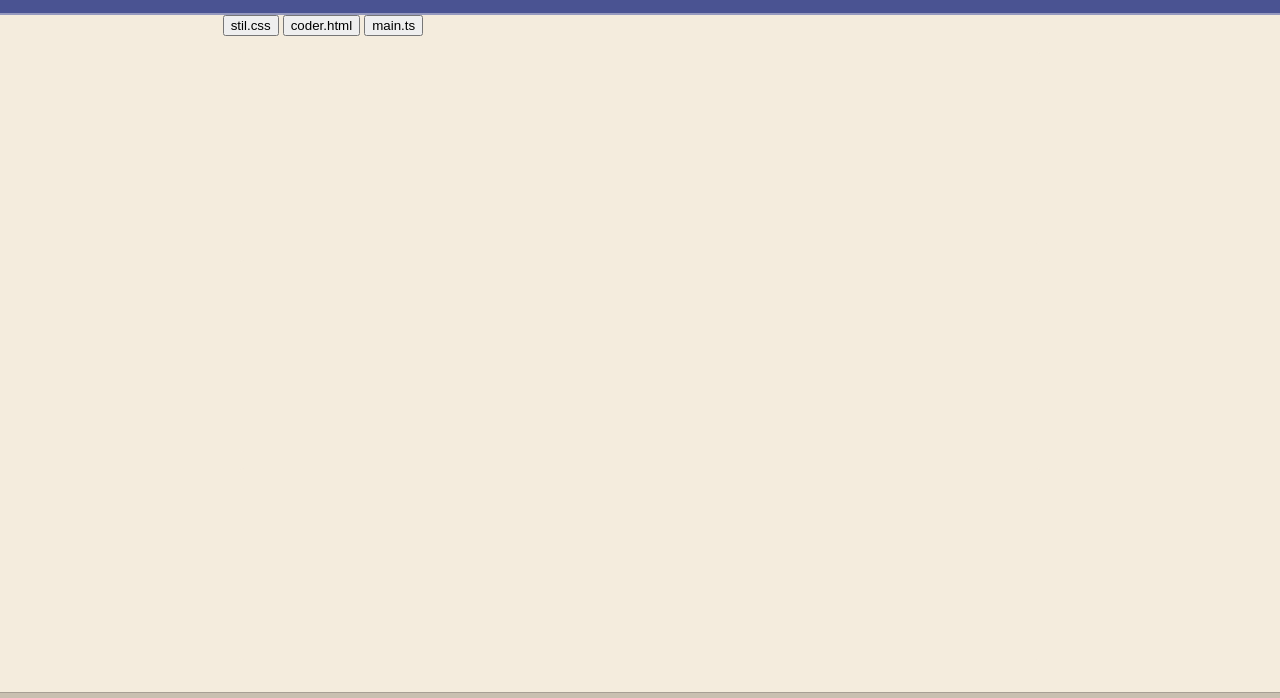
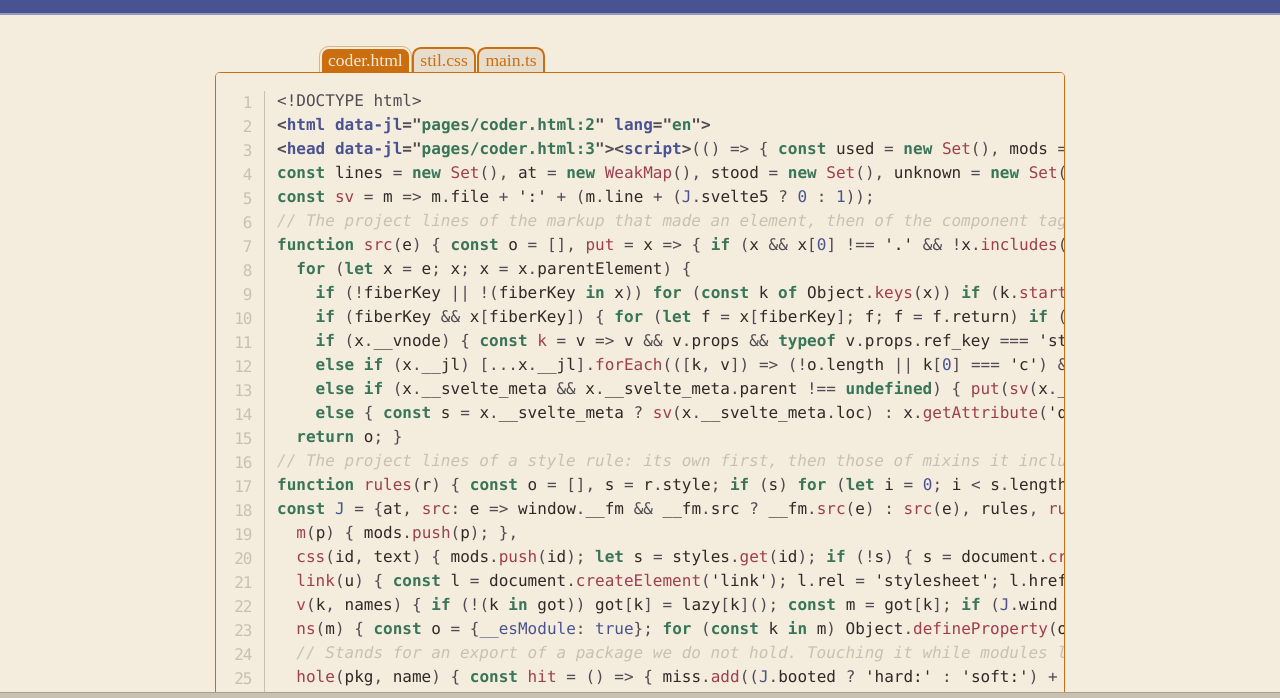
Before and after one commit to aama012026/html-css-t1, a website with bundled scripts: page pages/coder.html in a window 1280 px wide. Shown: the part 70-768 px from the top of the page. Built offline with nearby package versions, Linux system fonts and the light colour scheme; a web font is replaced by a local one.

Commit message:
Created tab view functionality in ts and changed fallback colors to something more readable for unfinished landing page.

```diff
--- a/assets/css/prism.css
+++ b/assets/css/prism.css
@@ -48,11 +48,12 @@ pre[class*='language-'] {
 	width: 80ch;
 	height: 100%;
 	max-width: 80vw;
-	max-height: 80vh;
+	max-height: 75vh;
 	background: var(--paper);
 	margin: 1em;
+	margin-top: 0;
 	border-radius: 0.3em;
-	border: 1px solid var(--amber);
+	border: 1px solid var(--copper);
 }
 :not(pre) > code[class*='language-'] {
 	padding: 0.1em;
--- a/assets/css/stil.css
+++ b/assets/css/stil.css
@@ -43,8 +43,8 @@
 	--c-primary-dim: var(--linen);
 	--c-accent: var(--indigo);
 	--c-accent-dim: var(--lavender);
-	--c-fallback-a: var(--red);
-	--c-fallback-b: var(--blue);
+	--c-fallback-a: var(--paper);
+	--c-fallback-b: var(--indigo);
 	--c-bg: var(--c-fallback-a);
 	--c-fg: var(--c-fallback-b);
 
@@ -91,14 +91,17 @@ header {
 	grid-template-columns: 1fr auto 1fr;
 	align-items: start;
 	padding: 0.6em 1em 1em;
+
 	& h1 {
 		justify-self: end;
 		font-size: var(--fontSizeHeader);
 		margin: 0;
 	}
+
 	& .divider {
 		height: var(--fontSizeHeader);
 	}
+
 	& details {
 		justify-self: start;
 	}
@@ -140,9 +143,29 @@ img.icon {
 	height: 1em;
 }
 
-#code-blocks {
+.source-code {
+	padding-top: 2em;
+	padding-bottom: 0;
+	margin-bottom: 0;
+
+	& .tabline {
+		display: grid;
+		width: 80vw;
+		max-width: 80ch;
+		margin: auto;
+		grid-template-columns: auto auto auto 1fr;
+		gap: 0.1em;
+		justify-content: center;
+	}
+}
+
+.responsive-grid {
+	margin: 0;
+	padding: 0 1em 2em;
 	display: grid;
-	grid-template-columns: auto;
+	/* TODO: Some weirdness is affecting header and footer
+	when specifying template columns w/just auto. (Firefox) */
+	grid-auto-columns: auto;
 	justify-content: center;
 }
 
@@ -174,6 +197,8 @@ img.icon {
 }
 
 /* Style */
+/* TODO: Inversion logic needs to be cleaned up to work nicely with
+text gradients. Right now the composer page header is broken. */
 .normal {
 	font-family: 'Cascadia Code';
 	font-weight: 300;
@@ -249,14 +274,17 @@ img.icon {
 
 a:has(.icon) {
 	text-decoration: none;
+
 	&:visited {
 		color: black;
 		text-decoration: none;
 	}
+
 	& span {
 		text-decoration: dashed 0.1em underline black;
 		text-underline-offset: 0.1em;
 	}
+
 	&:hover span {
 		color: black;
 		text-decoration-style: solid;
@@ -275,6 +303,7 @@ a.black, a.black:visited {
 	color: black;
 	text-decoration: dashed 0.1em underline black;
 	text-underline-offset: 0.1em;
+
 	&:hover {
 		font-weight: 600;
 		color: black;
@@ -286,14 +315,43 @@ a.black, a.black:visited {
 a.no-underline {
 	color: var(--c-fg);
 	text-decoration: none;
-	&:visited{
+
+	&:visited {
 		color:var(--c-fg);
 		text-decoration: none;
 	}
-	&:hover, :focus{
+
+	&:hover, :focus {
 		color: transparent;
 		text-decoration: solid underline 2px var(--c-fg);
 		text-underline-offset: 0.16em;
 		font-weight: 400;
 	}
 }
+
+.btn-tab {
+	font-family: 'Cascadia Code';
+	font-weight: 400;
+	font-size: 1.1rem;
+	color: var(--copper);
+	background: var(--parchment);
+	border: 2px solid var(--copper);
+	border-radius: 0.5em;
+	border-bottom: none;
+	border-bottom-left-radius: 0;
+	border-bottom-right-radius: 0;
+
+	&:hover {
+		font-weight: 600;
+		text-decoration: underline solid var(--copper) 1px;
+		text-underline-offset: 0.1em;
+	}
+
+	&.is-active {
+		color: var(--paper);
+		background: var(--copper);
+		border-color: var(--paper);
+		outline: solid 1px var(--apricot);
+		text-decoration-color:  var(--paper);
+	}
+}
--- a/pages/coder.html
+++ b/pages/coder.html
@@ -6,8 +6,8 @@
 	<meta name="author" content="Mikkel">
 	<link rel="stylesheet" href="/assets/css/prism.css">
 	<link rel="stylesheet" href="/assets/css/stil.css">
+	<script src="/src/prism.js"></script>
 	<script src="/dist/main.js" type="module"></script>
-	<script src="/src/prism.js" defer></script>
 	<title>Mikkel - Coder</title>
 </head>
 
@@ -29,15 +29,15 @@
 </header>
 
 <main>
-	<section id="code-blocks">
-		<div class="code-tabs">
-			<button id="btn-tab-css">stil.css</button>
-			<button id="btn-tab-html">coder.html</button>
-			<button id="btn-tab-ts">main.ts</button>
+	<section class="source-code">
+		<div class="tabline">
+			<button id="btn-tab-html" class="btn-tab is-active">coder.html</button>
+			<button id="btn-tab-css" class="btn-tab">stil.css</button>
+			<button id="btn-tab-ts" class="btn-tab">main.ts</button>
 		</div>
 		<div class="responsive-grid">
+			<pre><code id="coder-html" class="language-html line-numbers"></code></pre>
 			<pre><code id="stil-css" class="language-css line-numbers"></code></pre>
-			<pre><code id="coder-html" class="language-html line-numbers"></code></pre>
 			<pre><code id="main-ts" class="language-ts line-numbers"></code></pre>
 		</div>
 	</section>
--- a/src/main.ts
+++ b/src/main.ts
@@ -1,6 +1,73 @@
-const stilCss: string = await getFileContent('../assets/css/stil.css');
-const coderHtml: string = await getFileContent('../pages/coder.html');
+declare const Prism: any;
 
-async function getFileContent(path: string) {
+type CodePage = {
+	sourceText: string,
+	button: Element,
+	view: Element,
+	isActive: boolean
+}
+
+const container: Element = queryExistingElement('.tabline');
+const codeElements = {
+	coderHtml: {
+		sourceText: await getFileContent('/pages/coder.html'),
+		button: queryExistingElement('#btn-tab-html'),
+		view: queryExistingElement('#coder-html'),
+		isActive: true
+	},
+	stilCss: {
+		sourceText: await getFileContent('/assets/css/stil.css'),
+		button: queryExistingElement('#btn-tab-css'),
+		view: queryExistingElement('#stil-css'),
+		isActive: false
+	},
+	mainTs: {
+		sourceText: await getFileContent('/src/main.ts'),
+		button: queryExistingElement('#btn-tab-ts'),
+		view: queryExistingElement('#main-ts'),
+		isActive: false
+	}
+} satisfies Record<string, CodePage>;
+type TabKey = keyof typeof codeElements;
+
+renderSourceCode();
+showActiveTabsOnly();
+container.addEventListener('pointerdown', (e) => {
+	(Object.keys(codeElements) as TabKey[]).forEach(key => {
+		codeElements[key].isActive = (codeElements[key].button === e.target);
+	});
+	showActiveTabsOnly();
+});
+
+async function getFileContent(path: string):Promise<string> {
 	return await fetch(path).then(r => r.text());
 }
+
+function queryExistingElement(selector: string): Element {
+	const element = document.querySelector(selector);
+	if (!element) {
+		throw new TypeError(`Could not find element for ${selector}. Element is null!`);
+	}
+	return element;
+}
+
+function renderSourceCode(): void {
+	(Object.keys(codeElements) as TabKey[]).forEach(key => {
+		codeElements[key].view.textContent = codeElements[key].sourceText;
+		Prism.highlightElement(codeElements[key].view);
+	});
+}
+
+function showActiveTabsOnly(): void {
+	(Object.keys(codeElements) as TabKey[]).forEach(key => {
+		const codePage = codeElements[key];
+		if (codePage.isActive) {
+			codePage.view.parentElement!.classList.remove('visually-hidden');
+			codePage.button.classList.add ('is-active');
+		}
+		else {
+			codePage.view.parentElement!.classList.add('visually-hidden');
+			codePage.button.classList.remove('is-active');
+		}
+	});
+}
```
Also changed, not shown: dist/main.js, 1 other file.
